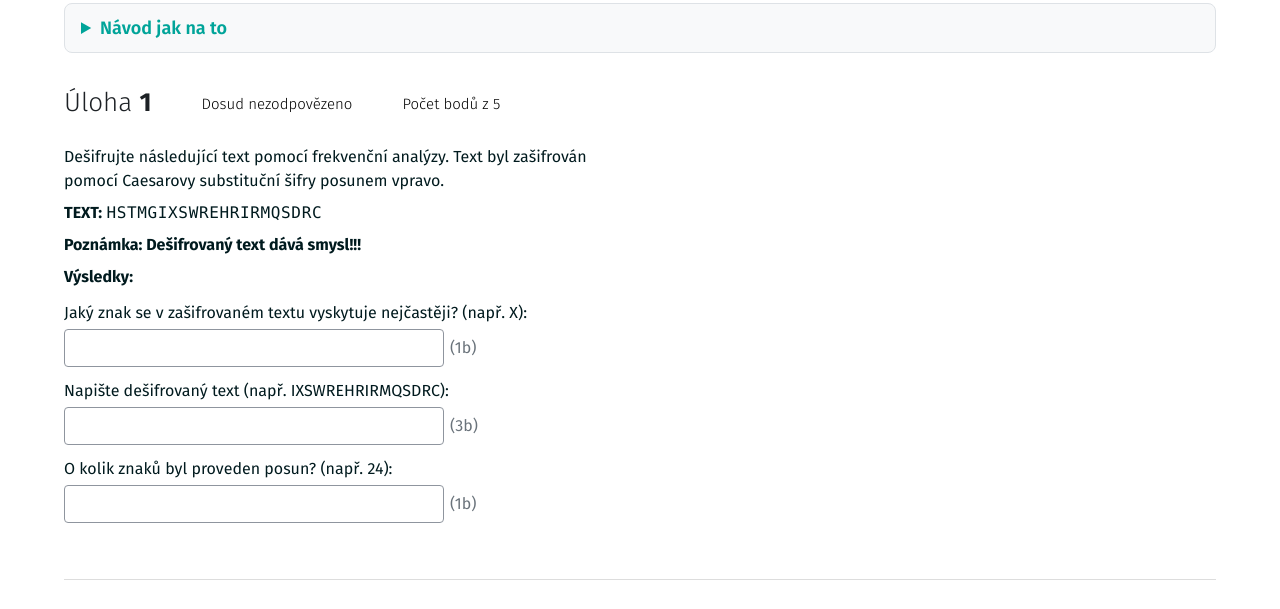
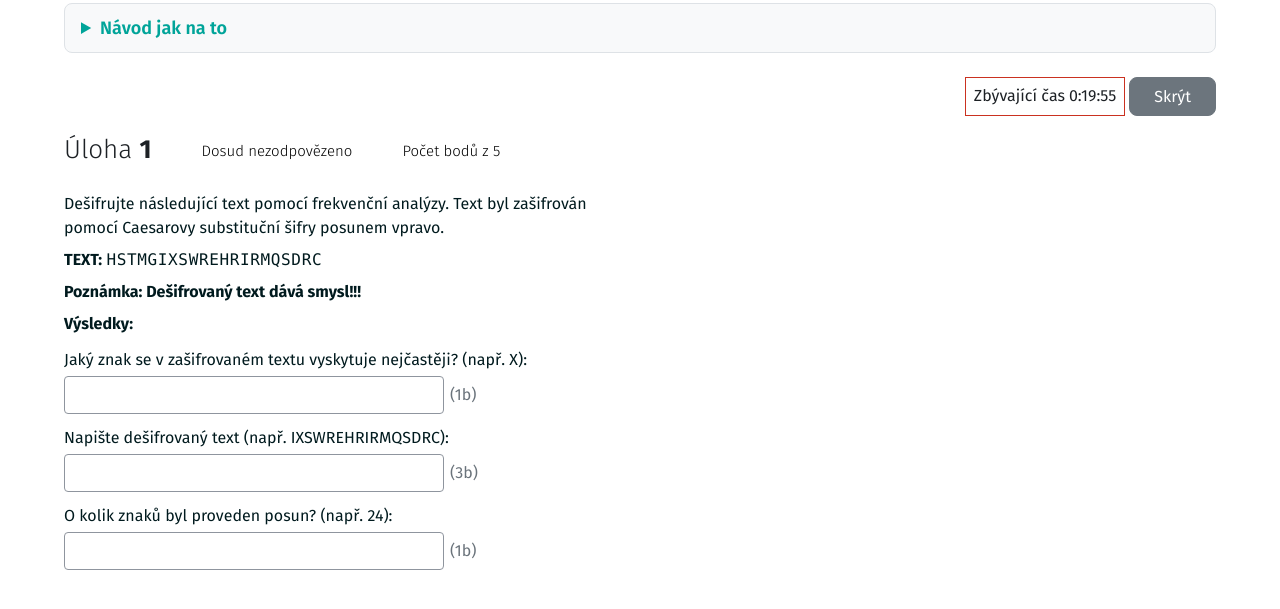
Before and after one commit to XDisWizz/2222222, a plain HTML site: page bu4.html in a window 1280 px wide. Shown: the part 191-800 px from the top of the page. Drawn offline with Linux system fonts and the light colour scheme.

Commit message:
feat: add 20-minute timer to graded task 4

```diff
--- a/bu4.html
+++ b/bu4.html
@@ -63,6 +63,14 @@
     </div>
   </details>
 
+  <div id="quiz-timer-wrapper" hidden>
+    <div id="quiz-timer" role="timer">
+      <span class="lbl">Zbývající čas</span>
+      <span id="quiz-time-left">0:20:00</span>
+    </div>
+    <button type="button" class="btn btn-secondary" id="toggle-timer">Skrýt</button>
+  </div>
+
   <div id="buSummaryWrap" hidden>
     <table class="quizreviewsummary"><tbody id="buSummary"></tbody></table>
   </div>
--- a/js/bu4.js
+++ b/js/bu4.js
@@ -130,9 +130,32 @@ function render() {
   $("buNew").hidden = true;
   done = false;
   startTime = Date.now();
+  startTimer();
 }
 
-let startTime = 0;
+let startTime = 0, timerId = null, timerHidden = false;
+const LIMIT = 20 * 60;
+
+function clock(sec) {
+  sec = Math.max(0, sec);
+  return `${Math.floor(sec / 3600)}:${String(Math.floor(sec % 3600 / 60)).padStart(2, "0")}:${String(sec % 60).padStart(2, "0")}`;
+}
+function stopTimer() { if (timerId) clearInterval(timerId); timerId = null; }
+function startTimer() {
+  stopTimer();
+  const deadline = Date.now() + LIMIT * 1000;
+  const el = $("quiz-timer");
+  const tick = () => {
+    const left = Math.round((deadline - Date.now()) / 1000);
+    $("quiz-time-left").textContent = clock(left);
+    for (let i = 0; i <= 10; i++) el.classList.remove("t" + i);
+    if (left <= 100) el.classList.add("t" + Math.max(0, Math.min(10, Math.floor(left / 10))));
+    if (left <= 0) submit();
+  };
+  tick();
+  timerId = setInterval(tick, 1000);
+  $("quiz-timer-wrapper").hidden = false;
+}
 
 function solutionHTML(q) {
   const t = task;
@@ -152,6 +175,8 @@ function solutionHTML(q) {
 function submit() {
   if (done) return;
   done = true;
+  stopTimer();
+  $("quiz-timer-wrapper").hidden = true;
   const score = { 1: 0, 2: 0 };
   for (const f of FIELDS) {
     const inp = $(f.id);
@@ -187,6 +212,11 @@ function submit() {
 }
 
 $("buSubmit").addEventListener("click", submit);
+$("toggle-timer").addEventListener("click", () => {
+  timerHidden = !timerHidden;
+  $("quiz-timer").classList.toggle("hidden-time", timerHidden);
+  $("toggle-timer").textContent = timerHidden ? "Zobrazit" : "Skrýt";
+});
 $("buNew").addEventListener("click", () => { task = generate(); render(); window.scrollTo(0, 0); });
 task = generate();
 render();
```
